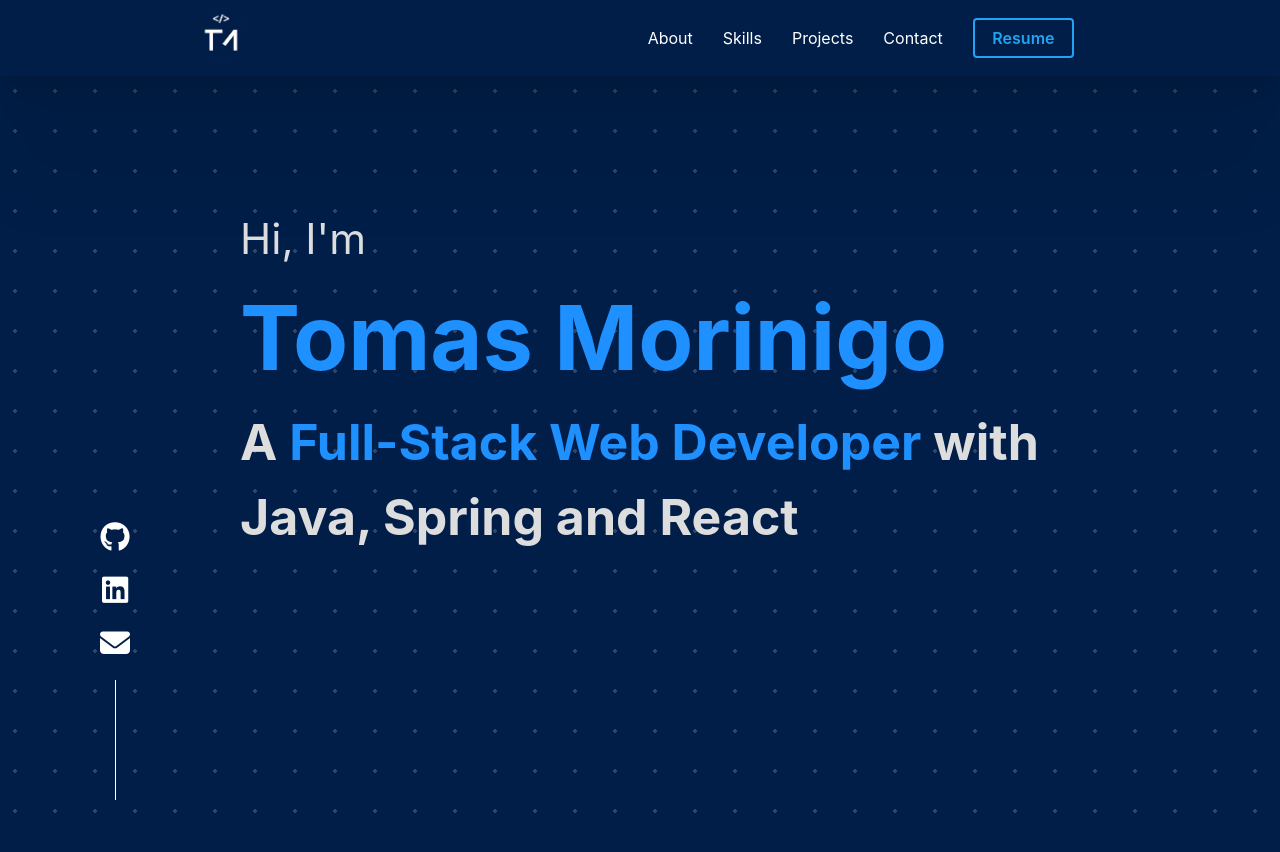
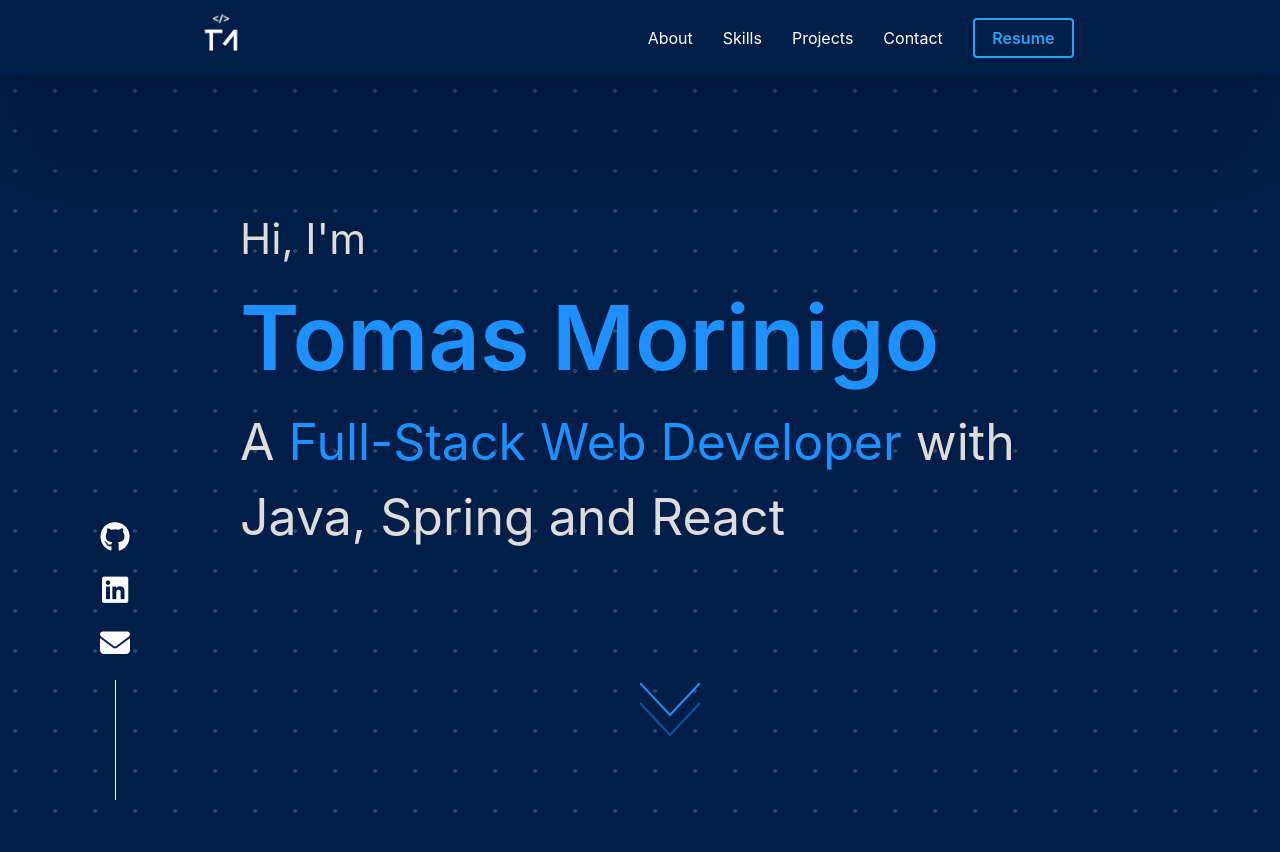
Before and after one commit to tomimorinigo/portfolio, a React (Vite) app: page / in a window 1280 px wide. Shown: the top 852 px of the page. Built offline with nearby package versions, Linux system fonts and the light colour scheme; a web font is replaced by a local one.

Commit message:
Add flex-direction and font-weight styles to App.css, and add arrow SVG animation to App.jsx

```diff
--- a/src/App.css
+++ b/src/App.css
@@ -129,6 +129,7 @@
   background-size: 40px 40px;
   background-position: -5px -5px;
   display: flex;
+  flex-direction: column;
   justify-content: center;
   align-items: center;
 }
@@ -142,18 +143,21 @@
   font-size: 42px;
   text-align: left;
   color: #ddd;
+  font-weight: 400;
 }
 
 .main-section h1{
   font-size: 90px;
   color: #1e90ff;
   text-align: left;
+  font-weight: 600;
 }
 
 .main-section h2{
   font-size: 50px;
   text-align: left;
   color: #ddd;
+  font-weight: 400;
 }
 
 .main-section h2 span{
@@ -163,6 +167,52 @@
 .main__center p{
   margin-top: 20px;
   font-size: 22px;
+}
+
+.arrows {
+  width: 60px;
+  height: 78px;
+  position: absolute;
+  bottom: 75px;
+}
+
+.arrows path {
+  stroke: #1e90ff;
+  fill: transparent;
+  stroke-width: 2px;
+  animation: arrow 2s infinite;
+  -webkit-animation: arrow 2s infinite;
+}
+
+@keyframes arrow
+{
+0% {opacity:0}
+40% {opacity:1}
+80% {opacity:0}
+100% {opacity:0}
+}
+
+@-webkit-keyframes arrow /*Safari and Chrome*/
+{
+0% {opacity:0}
+40% {opacity:1}
+80% {opacity:0}
+100% {opacity:0}
+}
+
+.arrows path.a1 {
+  animation-delay:-1s;
+  -webkit-animation-delay:-1s; /* Safari 和 Chrome */
+}
+
+.arrows path.a2 {
+  animation-delay:-0.5s;
+  -webkit-animation-delay:-0.5s; /* Safari 和 Chrome */
+}
+
+.arrows path.a3 {
+  animation-delay:0s;
+  -webkit-animation-delay:0s; /* Safari 和 Chrome */
 }
 
 .aside-social{
--- a/src/App.jsx
+++ b/src/App.jsx
@@ -27,6 +27,14 @@
           <h1>Tomas Morinigo</h1>
           <h2>A <span>Full-Stack Web Developer</span> with Java, Spring and React</h2>
         </section>
+        <a href="#about">
+          <svg className="arrows">
+            <path className="a1" d="M0 0 L30 32 L60 0"></path>
+            <path className="a2" d="M0 20 L30 52 L60 20"></path>
+            <path className="a3" d="M0 40 L30 72 L60 40"></path>
+          </svg>
+        </a>
+
       </main>
 
       <aside className='aside-social'>
```
